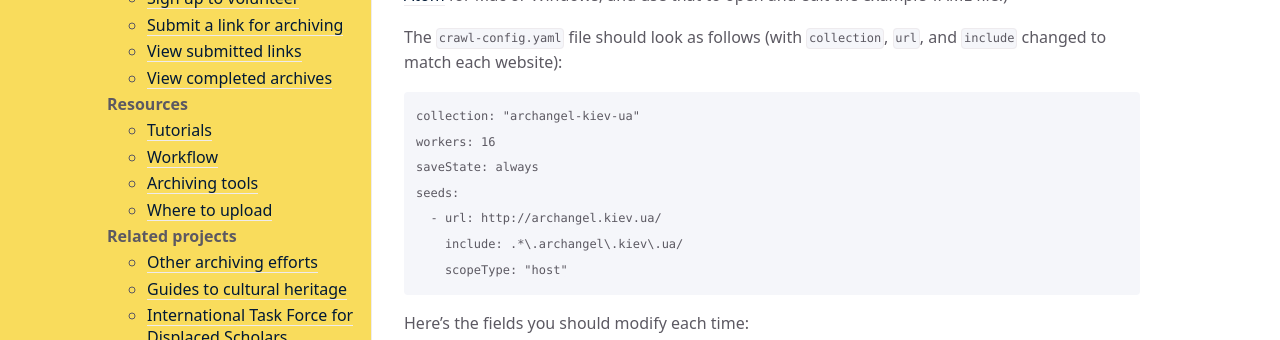
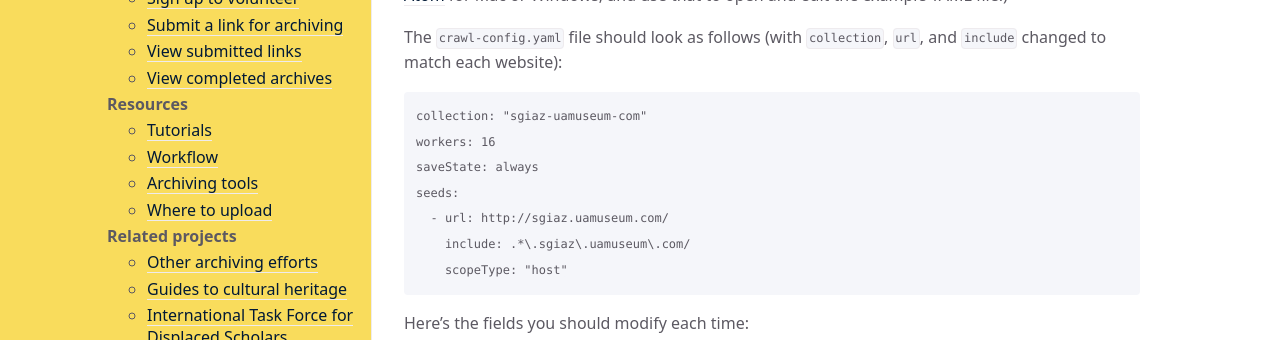
Before and after one commit to sucho-archiving/sucho-archiving.github.io, a Jekyll site: the page built from browsertrix.md, in a window 1280 px wide and 900 px high, scrolled down 2261 px. Shown: the part 151-491 px from the top of the window. Built offline with Jekyll 4.4.1, drawn with Linux system fonts in a browser that asks for light colours.

Commit message:
Better example for Browsertrix

````diff
--- a/browsertrix.md
+++ b/browsertrix.md
@@ -68,12 +68,12 @@ You can download an [example `crawl-config.yaml` file here](crawl-config.yaml),
 The `crawl-config.yaml` file should look as follows (with `collection`, `url`, and `include` changed to match each website):
 
 ```
-collection: "archangel-kiev-ua"
+collection: "sgiaz-uamuseum-com"
 workers: 16
 saveState: always
 seeds:
-  - url: http://archangel.kiev.ua/
-    include: .*\.archangel\.kiev\.ua/
+  - url: http://sgiaz.uamuseum.com/
+    include: .*\.sgiaz\.uamuseum\.com/
     scopeType: "host"
 ```
 
--- a/crawl-config.yaml
+++ b/crawl-config.yaml
@@ -1,7 +1,7 @@
-collection: "archangel-kiev-ua"
+collection: "sgiaz-uamuseum-com"
 workers: 16
 saveState: always
 seeds:
-  - url: http://archangel.kiev.ua/
-    include: .*\.archangel\.kiev\.ua/
+  - url: http://sgiaz.uamuseum.com/
+    include: .*\.sgiaz\.uamuseum\.com/
     scopeType: "host"
````
